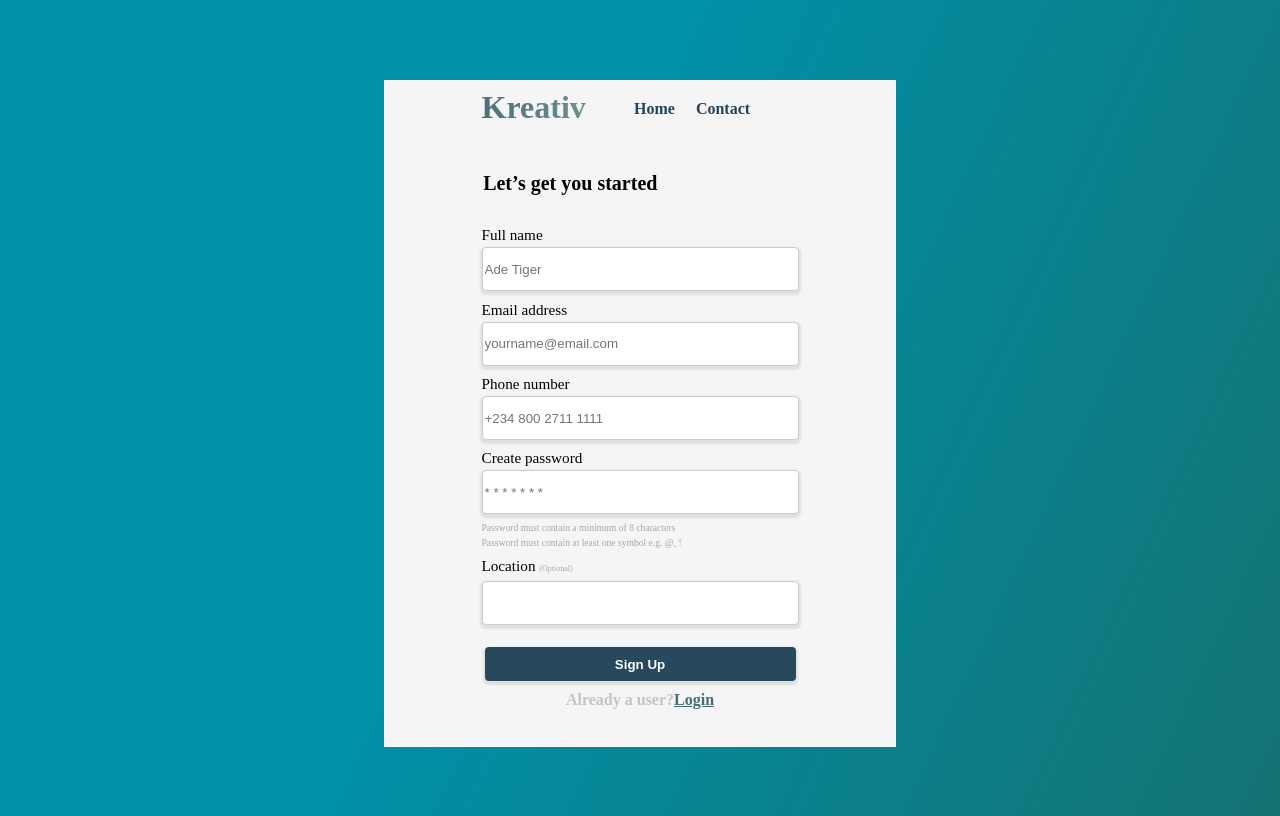
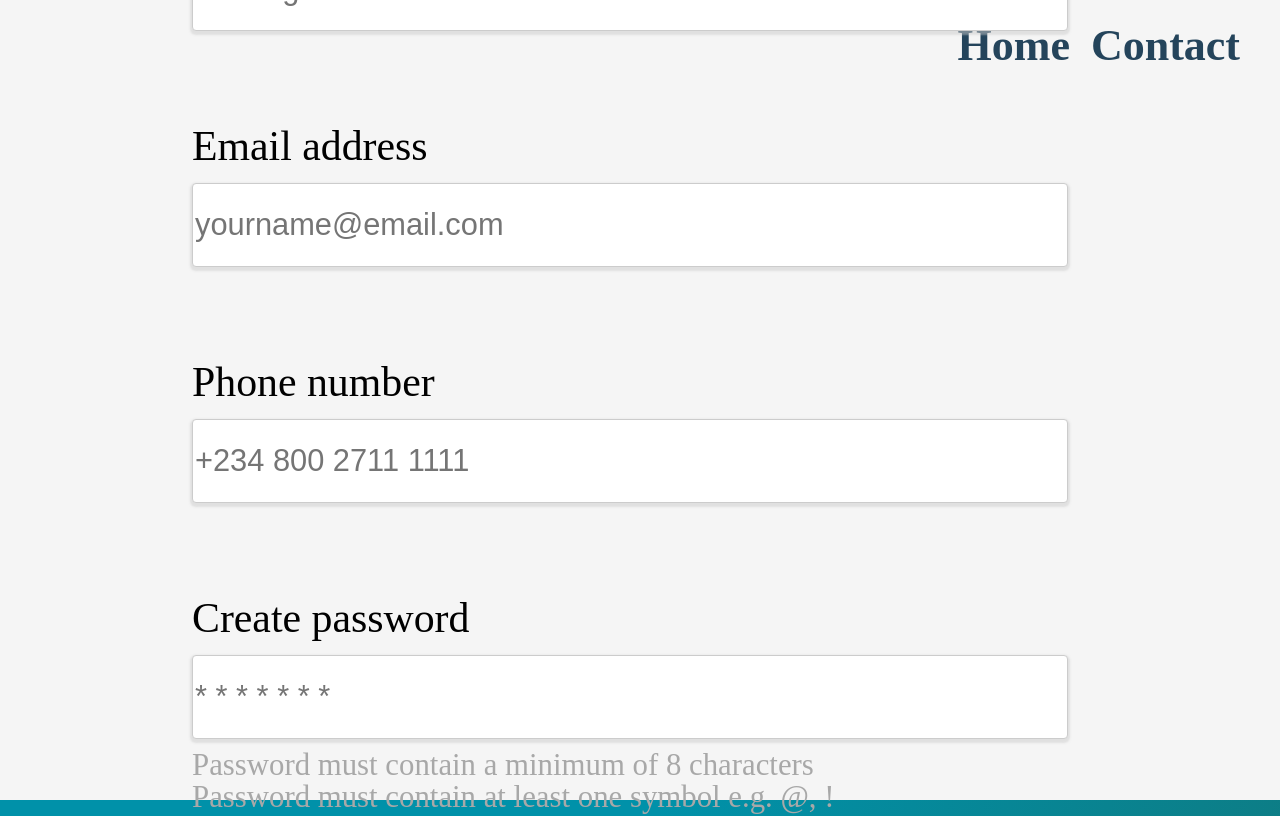
Before and after one commit to miller-113/hw_HTML, a plain HTML site: page 4lesson/6hw.html in a window 1280 px wide. Shown: the top 816 px of the page. Drawn offline with Linux system fonts and the light colour scheme.

Commit message:
second variation hw6

```diff
--- a/4lesson/6hw.html
+++ b/4lesson/6hw.html
@@ -19,22 +19,27 @@
             </div>
             <div class="form-name">
                 <div class="margintop">
-                    Full name<br>
-                    <input type="text" placeholder="Ade Tiger" ><br>
+<!--                    Full name<br>-->
+                    <label for="form5">Full name</label><br>
+
+                    <input type="text" id="form5" placeholder="Ade Tiger" ><br>
                 </div>
                 <div class="margintop">
-                    Email address<br>
-                    <input type="text" placeholder="yourname@email.com" ><br>
+<!--                    Email address<br>-->
+                    <label for="form4">Email address</label><br>
+                    <input type="text" id="form4" placeholder="yourname@email.com" ><br>
                 </div>
                 <div class="margintop">
-                    Phone number<br>
-                    <input type="text" placeholder="+234 800 2711 1111" ><br>
+<!--                    Phone number<br>-->
+                    <label for="form3">Phone number </label><br>
+                    <input type="text" id="form3" placeholder="+234 800 2711 1111" ><br>
                 </div>
                 <div class="margintop">
-                    Create password<br>
-                    <input type="password" placeholder="* * * * * * *" ><br>
+<!--                    Create password<br>-->
+                    <label for="form2">Create password </label><br>
+                    <input type="password" id="form2" placeholder="* * * * * * *" ><br>
                 </div>
-                <span class="form-caption">Password must contain a minimum of 8 characters</span> <div class="form-caption"> Password must contain at least one symbol e.g. @, !</div>
+                <span class="form-caption" id="form-caption">Password must contain a minimum of 8 characters</span> <div class="form-caption" id="form-caption1"> Password must contain at least one symbol e.g. @, !</div>
                 <div class="margintop">
                     <label for="form1">Location <span class="optional">(Optional)</span></label><br>
                     <input type="text" id="form1" list="cities" />
@@ -46,7 +51,7 @@
             </div>
             <div style="text-align: center;">
                 <input type="submit" value="Sign Up"><br>
-                <div class="margintop"><span class="text-user">Already a user?</span><span class="login">Login</span></div>
+                <div class="margintop" id="cancel-marg"><span class="text-user">Already a user?</span><span class="login">Login</span></div>
             </div>
         </div>
 
--- a/4lesson/src/styles/style(hw6).css
+++ b/4lesson/src/styles/style(hw6).css
@@ -143,25 +143,30 @@ input[type="submit"] {
 @media (max-width: 1299px) {
     .item{
         /*width: 100%;*/
+        flex-basis: 100%;
 
     }
     .item2{
         display: none;
     }
     html{
-        font-size: 8px;
+        font-size: 22px;
+        width: 100%;
+        height: 100%;
     }
     main{
         background: whitesmoke;
         width: 100%;
         font-family: 'Space Grotesk';
         font-style: normal;
+        height: 100%;
+        margin: 0 auto;
     }
     body{
         margin: 0 auto;
     /* background: linear-gradient(115deg, #0091a9 40%, #147272); */
         height: 100%;
-        width: 40%
+        width: 100%
 
     }
     .form-name{
@@ -171,32 +176,60 @@ input[type="submit"] {
         line-height: 24px;
         color: #000000;
         left: 0;
+        /*text-align: center;*/
     }
 
     input[type='submit']{
-        margin-top: 7%;
+        margin-top: 10%;
+        width: 70%;
+        height: 80px;
+        border-radius: 8px;
+        font-size: 1.8rem;
+        font-weight: 700;
     }
-
+    .margintop {
+    margin-top: 10%;
+        margin-left: 15%;
+}
     input {
-    width: 311px;
-    height: 40px;
+    width: 80%;
+    height: 80px;
     border: 1px solid #CCCCCC;
     box-shadow: 0 2px 2px 2px rgba(204, 204, 204, 0.5);
     border-radius: 4px;
     }
     .title{
         position: relative;
-        right: 22%;
+        /*margin-left: 22%;*/
+        color: #24445B;
+        right: 11%;
         padding-bottom: 7%;
         font-size: 2.5rem;
         margin-top: 10%;
     }
     .text-creativ1{
+        position: relative;
         left: 0;
+        font-weight: 700;
         font-size: 4rem;
+        line-height: 80px;
+        background: linear-gradient(93.38deg, #496F74 -3.47%, #6E9195 35.61%, #2D4F61 84.29%);
+        -webkit-background-clip: text;
+        -webkit-text-fill-color: transparent;
+        top: -140px;
+        margin-left: 14%;
     }
-    .form-caption{
-        font-size: 1.2rem;
+    #form-caption{
+        font-size: 1.4rem;
+        top: 35px;
+        margin-left: 15%;
+        position: relative;
+    }
+    #form-caption1{
+        font-size: 1.4rem;
+        top: 40px;
+        margin-left: 15%;
+        position: relative;
     }
     .text-user,.login{
         font-size: 2rem;
@@ -208,7 +241,23 @@ input[type="submit"] {
         font-weight: 700;
         font-size: 2rem;
         line-height: 24px;
-        top: 2.5%;
+        top: 4.3%;
         color: #24445B;
+        /* width: 100%; */
+        justify-content: flex-end;
+        /* height: 100%; */
+        right: 40px;
+    }
+
+    #form1, #form2,#form3, #form4, #form5{
+        position: relative;
+        top: 25px;
+        font-size: 1.4rem;
+        /*left: 10%;*/
+        /*text-indent: 10%;*/
+        /*width: 100%;*/
+    }
+    #cancel-marg{
+        margin-left: 0;
+    }
 }
-}
```
Also changed, not shown: 1 other file.
